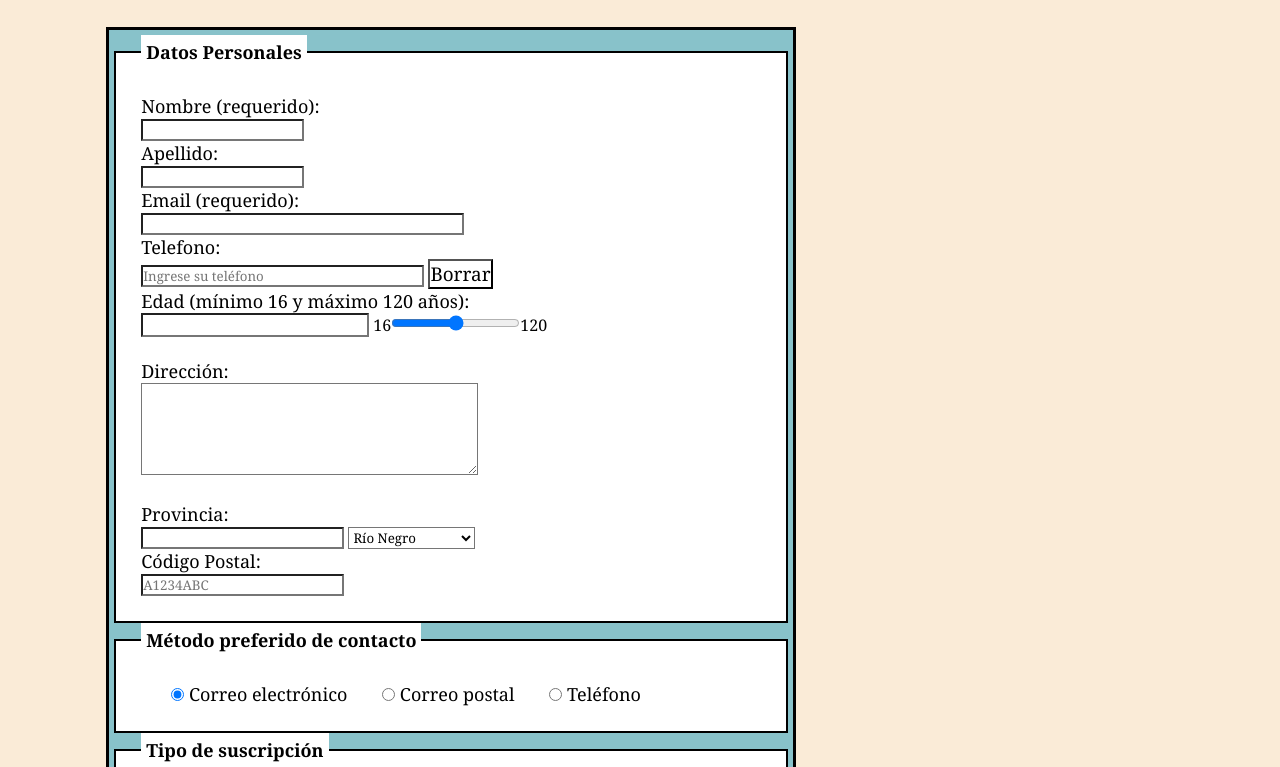
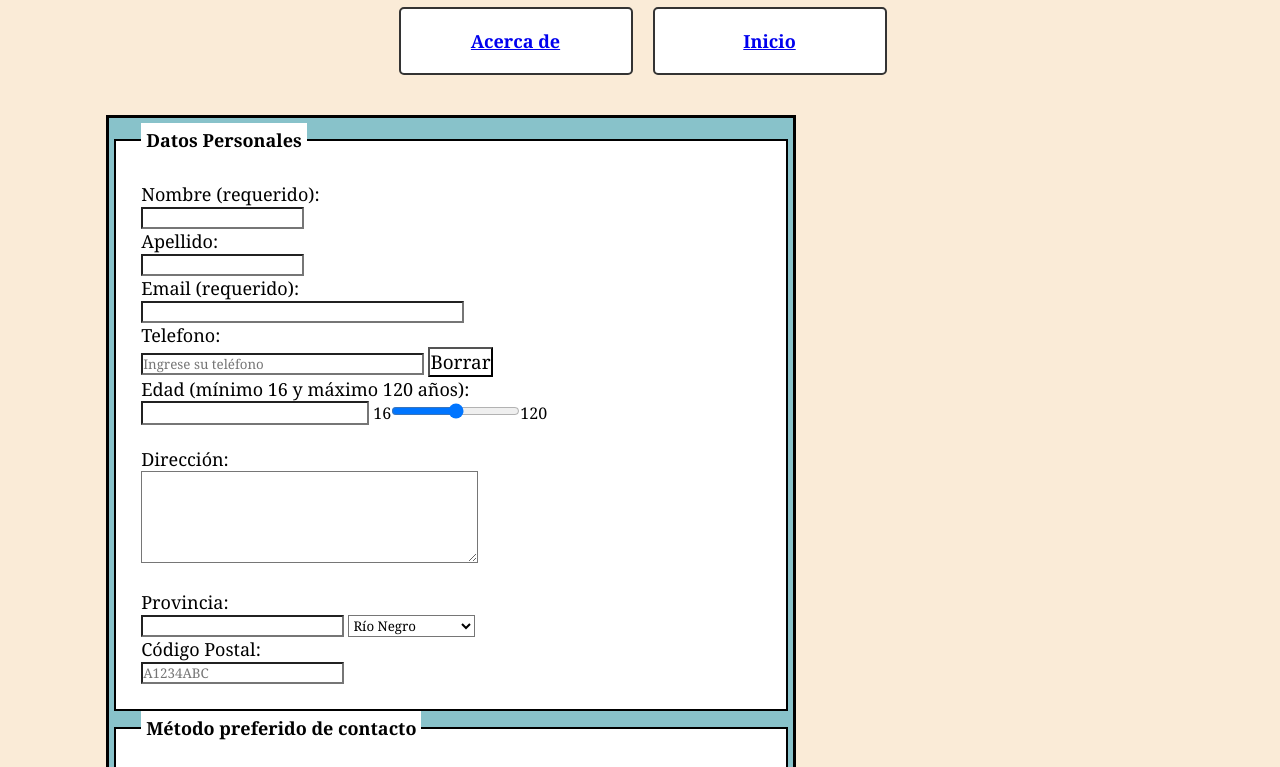
Before and after one commit to Dieguinho077/Mylab_dieguinho077.github.io, a plain HTML site: page contacto.html in a window 1280 px wide. Shown: the part 96-863 px from the top of the page. Drawn offline with Linux system fonts and the light colour scheme.

Commit message:
new last commit

```diff
--- a/contacto.html
+++ b/contacto.html
@@ -14,6 +14,15 @@
     <header>
      <h1>Contacto</h1>
 </header>
+<nav>
+    <div class="cuadro">
+        <a href="acercade.html"> Acerca de </a>
+    </div>
+    <br>
+    <div class="cuadro">
+        <a href="index.html"> Inicio </a>
+    </div>
+</nav>
 <div class="sectionContacto">
     <section>
         <fieldset>
```
